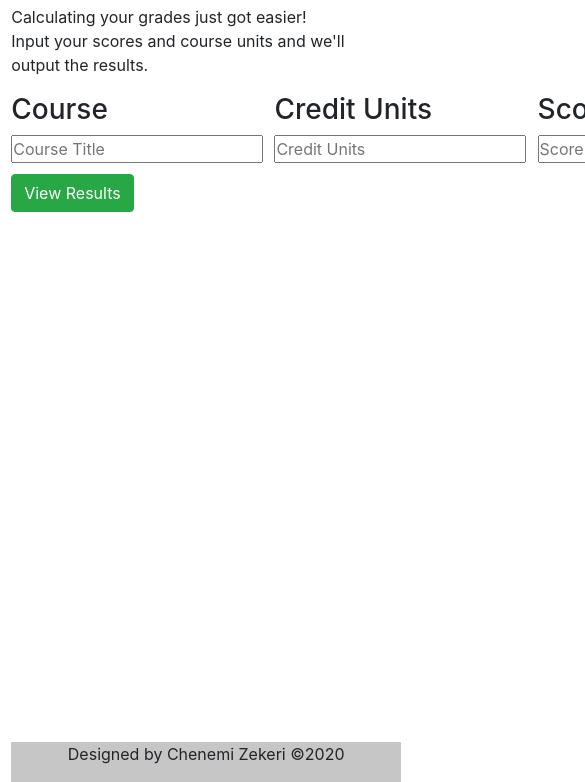
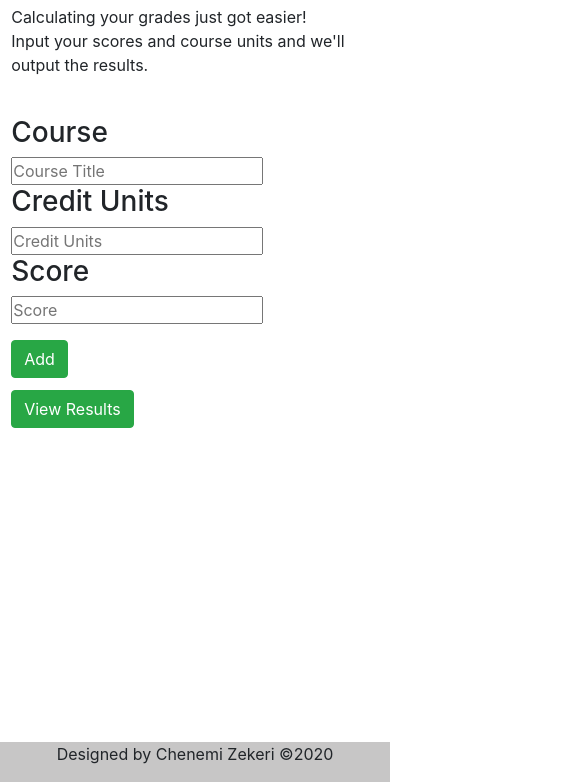
Before and after one commit to C-Zekeri/Auto-Grade, a plain HTML site: page index.html in a window 390 px wide. Shown: the part 62-844 px from the top of the page, 585 px wide, since content can reach past the window. Drawn offline with nearby package versions, Linux system fonts and the light colour scheme.

Commit message:
Responsive on mobile. Footer fixed.

```diff
--- a/style.css
+++ b/style.css
@@ -5,12 +5,17 @@
 }
 
 body {
+    font-size: 1rem;
+    min-height: 100vh;
+    display: grid;
+    grid-template-rows: auto 1fr auto;
+}
+
+header, main {
+    max-width: 100vw;
+    max-height: fit-content;
     padding: 0.7em;
 }
-
-/*main {
-    height: 35vw;
-}*/
 
 .flex_row {
     display: flex;
@@ -29,6 +34,12 @@ body {
     margin-right: 0.7em;
 }
 
+.btn-success {
+    max-width: fit-content;
+    max-height: 3em;
+    margin-top: 2em;
+}
+
 #submit-button {
     margin: 0.7em 0;
 }
@@ -38,9 +49,16 @@ p.gpa {
 }
 
 footer {
-    position: absolute;
-    bottom: 0;
     background-color: #c7c6c6;
     width: 100vw;
     text-align: center;
 }
+
+@media all and (max-width: 600px) {
+    .input.flex_row {
+        flex-direction: column;
+    }
+    .btn-success {
+        margin-top: 1em;
+    }
+}
```
Also changed, not shown: index.html (+1 -1 lines).
